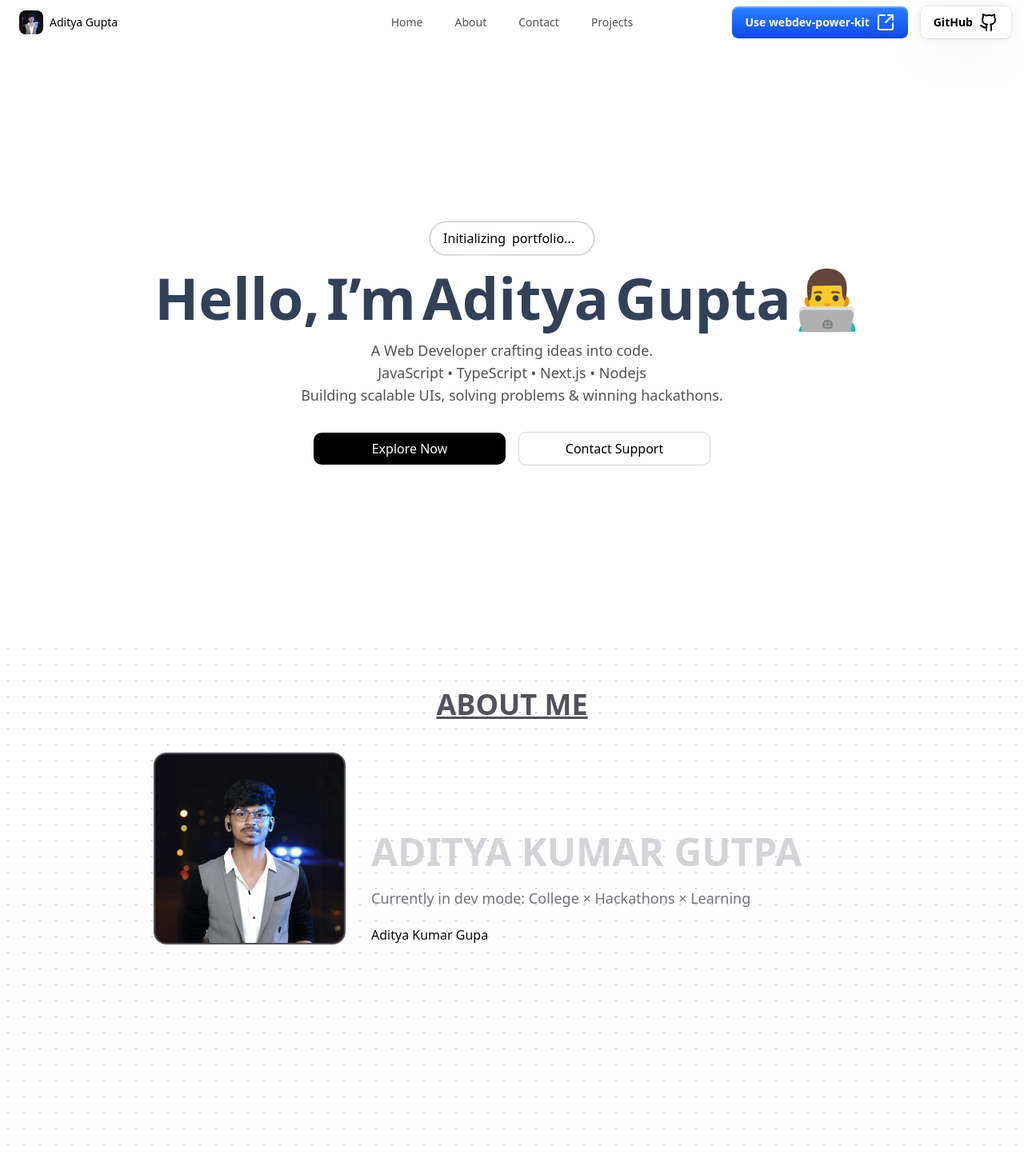
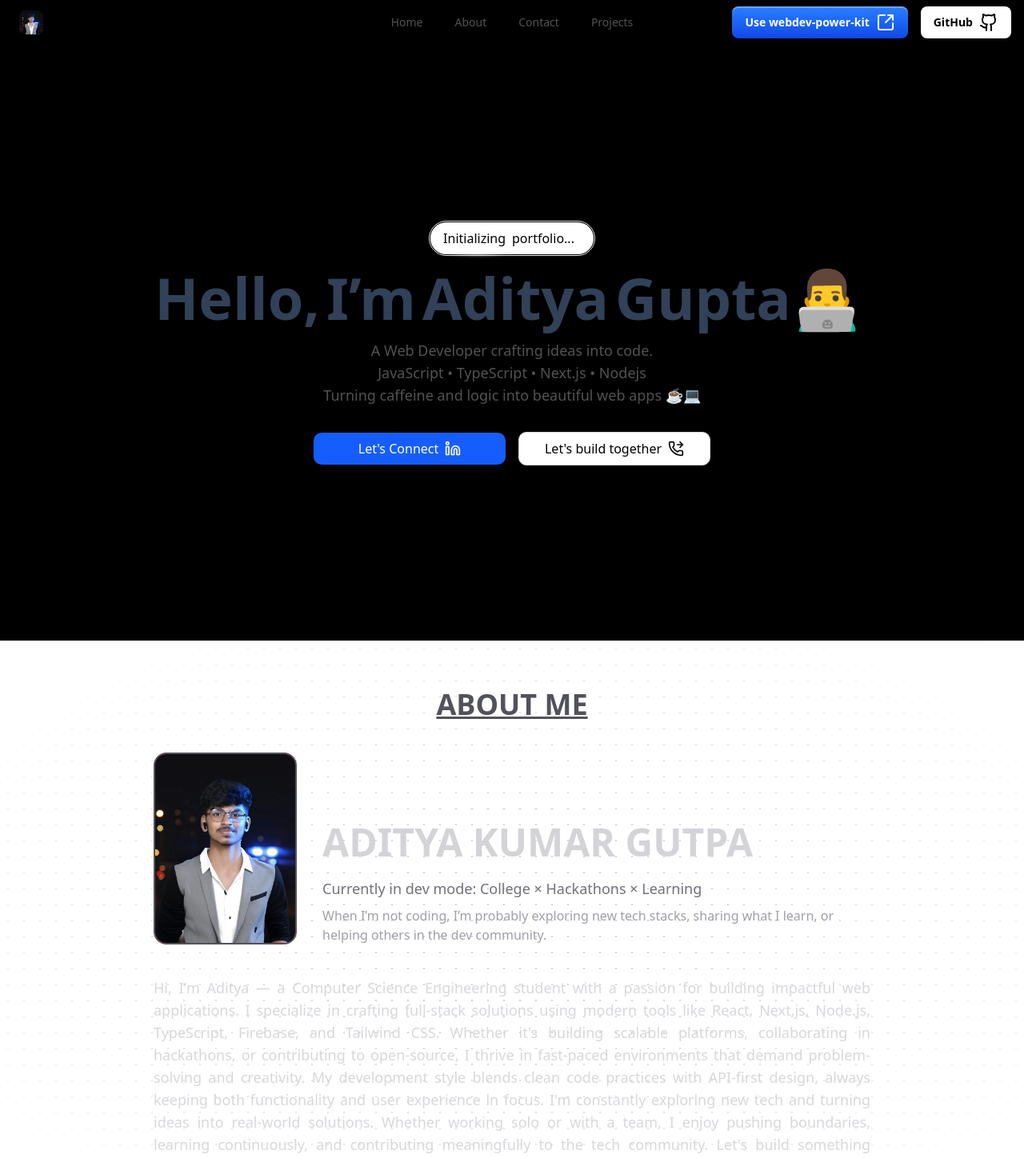
Before and after one commit to dev-aditya-lab/console-aditya, a Next.js app: page / in a window 1280 px wide. Shown: the top 1448 px of the page at 80% size. Built offline with nearby package versions, Linux system fonts and the light colour scheme.

Commit message:
about done

```diff
--- a/components/MainNavbar.tsx
+++ b/components/MainNavbar.tsx
@@ -36,7 +36,7 @@ export function MainNavbar() {
 	const [isMobileMenuOpen, setIsMobileMenuOpen] = useState(false);
 
 	return (
-		<div className="relative w-full">
+		<div className="relative w-full bg-black">
 			<Navbar>
 				{/* Desktop Navigation */}
 				<NavBody>
--- a/components/sections/AboutSection.tsx
+++ b/components/sections/AboutSection.tsx
@@ -1,10 +1,10 @@
 import { cn } from "@/lib/utils";
 import React from "react";
-import  Image  from 'next/image';
+import Image from "next/image";
 
 export function AboutSection() {
 	return (
-    <div className="relative  h-[50rem] w-full   bg-white dark:bg-black">
+		<div className="relative  h-fit w-full   bg-white dark:bg-black">
 			<div
 				className={cn(
 					"absolute inset-0",
@@ -13,12 +13,14 @@ export function AboutSection() {
 					"dark:[background-image:radial-gradient(#404040_1px,transparent_1px)]",
 				)}
 			/>
+			<div className="pointer-events-none absolute inset-0 flex items-center justify-center bg-white [mask-image:radial-gradient(ellipse_at_center,transparent_20%,black)] dark:bg-black"></div>
 			<div className="mx-auto w-full flex items-center justify-center">
 				<div id="about" className="md:w-4xl px-5 md:px-0 z-10 py-5">
-        <h1 className="text-center font-bold py-10 uppercase text-2xl text-zinc-600 underline underline-offset-2 md:text-4xl">About Me</h1>
+					<h1 className="text-center font-bold py-10 uppercase text-2xl text-zinc-600 underline underline-offset-2 md:text-4xl">
+						About Me
+					</h1>
 					<div className="flex md:flex-row flex-col gap-8">
 						<div className="bg-red-500 md:h-60 md:w-60 rounded-2xl border-2 border-zinc-600 overflow-hidden">
-
 							<Image
 								src="/logo.jpg"
 								alt="logo"
@@ -27,11 +29,24 @@ export function AboutSection() {
 								className="rounded-md w-full h-full object-cover"
 							/>
 						</div>
-            <div className="md:flex md:flex-col md:justify-end gap-5">
-                <h1 className="text-center md:text-left font-bold uppercase text-2xl text-zinc-300  md:text-5xl">Aditya Kumar Gutpa</h1>
-                <p className="text-center md:text-left text-zinc-500  text-sm md:text-lg">Currently in dev mode: College × Hackathons × Learning</p>
-                <h1>Aditya Kumar Gupa</h1>
+						<div className="md:flex md:flex-col md:justify-end ">
+							<h1 className="text-center md:text-left font-bold uppercase text-2xl text-zinc-300  md:text-5xl">
+								Aditya Kumar Gutpa
+							</h1>
+							<p className="text-center md:text-left text-zinc-500 pt-5 pb-2 text-sm md:text-lg">
+								Currently in dev mode: College × Hackathons ×
+								Learning
+							</p>
+							<h1 className="text-zinc-400 text-center md:text-left">
+								When I’m not coding, I’m probably exploring new
+								tech stacks, sharing what I learn, or helping
+								others in the dev community.
+							</h1>
 						</div>
+					</div>
+					<div className="my-10">
+						<p className="text-justify  text-zinc-300/90 text-lg">
+							Hi, I&apos;m Aditya — a Computer Science Engineering student with a passion for building impactful web applications. I specialize in crafting full-stack solutions using modern tools like React, Next.js, Node.js, TypeScript, Firebase, and Tailwind CSS. Whether it&apos;s building scalable platforms, collaborating in hackathons, or contributing to open-source, I thrive in fast-paced environments that demand problem-solving and creativity. My development style blends clean code practices with API-first design, always keeping both functionality and user experience in focus. I&apos;m constantly exploring new tech and turning ideas into real-world solutions. Whether working solo or with a team, I enjoy pushing boundaries, learning continuously, and contributing meaningfully to the tech community. Let&apos;s build something awesome together. </p>
 					</div>
 				</div>
 			</div>
--- a/components/sections/hero-section.tsx
+++ b/components/sections/hero-section.tsx
@@ -3,12 +3,12 @@
 import { motion } from "motion/react";
 import { HoverBorderGradient } from "../ui/hover-border-gradient";
 import React from "react";
+import {  LinkedinIcon, PhoneForwarded } from "lucide-react";
 
 export default function HeroSection() {
 	return (
-		<div className="relative min-h-[calc(100vh-55px)]   mx-auto flex max-w-7xl flex-col items-center justify-center">
+		<div className="relative min-h-[calc(100vh-55px)] bg-black   mx-auto flex  flex-col items-center justify-center">
 			<div className="px-4 py-10 md:py-20">
-
 				<h1 className="relative z-10 mx-auto max-w-4xl text-center   text-slate-700  dark:text-slate-300">
 					<div className="flex justify-center mb-4">
 						<HoverBorderGradient
@@ -75,6 +75,7 @@ export default function HeroSection() {
 							</motion.span>
 						))}
 				</h1>
+
 				<motion.p
 					initial={{
 						opacity: 0,
@@ -118,8 +119,7 @@ export default function HeroSection() {
 					}}
 					className="relative z-10 mx-auto max-w-xl  text-center text-lg font-normal text-neutral-600 dark:text-neutral-400"
 				>
-					Building scalable UIs, solving problems & winning
-					hackathons.
+					Turning caffeine and logic into beautiful web apps ☕💻
 				</motion.p>
 				<motion.div
 					initial={{
@@ -134,12 +134,17 @@ export default function HeroSection() {
 					}}
 					className="relative z-10 mt-8 flex flex-wrap items-center justify-center gap-4"
 				>
-					<button className="w-60 transform rounded-lg bg-black px-6 py-2 font-medium text-white transition-all duration-300 hover:-translate-y-0.5 hover:bg-gray-800 dark:bg-white dark:text-black dark:hover:bg-gray-200">
-						Explore Now
+
+				<a href="https://www.linkedin.com/in/aditya-gupta9608/" target="_blank" rel="noopener noreferrer">
+						<button className="w-60 flex justify-center items-center gap-2 transform rounded-lg bg-blue-600 cursor-pointer px-6 py-2 font-medium text-white transition-all duration-300 hover:-translate-y-0.5 hover:bg-gray-800  dark:hover:bg-gray-600">
+						Let&apos;s Connect <LinkedinIcon className="w-5"/>
 					</button>
-					<button className="w-60 transform rounded-lg border border-gray-300 bg-white px-6 py-2 font-medium text-black transition-all duration-300 hover:-translate-y-0.5 hover:bg-gray-100 dark:border-gray-700 dark:bg-black dark:text-white dark:hover:bg-gray-900">
-						Contact Support
+				</a>
+			<a href="mailto:ad1123itya@gmail.com" target="_blank" rel="noopener noreferrer">
+						<button className="w-60 flex justify-center items-center gap-2 transform rounded-lg border border-gray-300 bg-white px-6 py-2 font-medium text-black transition-all duration-300 hover:-translate-y-0.5 hover:bg-gray-100 dark:border-gray-700 dark:bg-black dark:text-white dark:hover:bg-gray-900">
+						Let&apos;s build together <PhoneForwarded className="w-5"/>
 					</button>
+			</a>
 				</motion.div>
 			</div>
 		</div>
--- /dev/null
+++ b/components/ui/code-block.tsx
@@ -0,0 +1,114 @@
+"use client";
+import React from "react";
+import { Prism as SyntaxHighlighter } from "react-syntax-highlighter";
+import { atomDark } from "react-syntax-highlighter/dist/cjs/styles/prism";
+import { IconCheck, IconCopy } from "@tabler/icons-react";
+
+type CodeBlockProps = {
+  language: string;
+  filename: string;
+  highlightLines?: number[];
+} & (
+  | {
+      code: string;
+      tabs?: never;
+    }
+  | {
+      code?: never;
+      tabs: Array<{
+        name: string;
+        code: string;
+        language?: string;
+        highlightLines?: number[];
+      }>;
+    }
+);
+
+export const CodeBlock = ({
+  language,
+  filename,
+  code,
+  highlightLines = [],
+  tabs = [],
+}: CodeBlockProps) => {
+  const [copied, setCopied] = React.useState(false);
+  const [activeTab, setActiveTab] = React.useState(0);
+
+  const tabsExist = tabs.length > 0;
+
+  const copyToClipboard = async () => {
+    const textToCopy = tabsExist ? tabs[activeTab].code : code;
+    if (textToCopy) {
+      await navigator.clipboard.writeText(textToCopy);
+      setCopied(true);
+      setTimeout(() => setCopied(false), 2000);
+    }
+  };
+
+  const activeCode = tabsExist ? tabs[activeTab].code : code;
+  const activeLanguage = tabsExist
+    ? tabs[activeTab].language || language
+    : language;
+  const activeHighlightLines = tabsExist
+    ? tabs[activeTab].highlightLines || []
+    : highlightLines;
+
+  return (
+    <div className="relative w-full rounded-lg bg-slate-900 p-4 font-mono text-sm">
+      <div className="flex flex-col gap-2">
+        {tabsExist && (
+          <div className="flex  overflow-x-auto">
+            {tabs.map((tab, index) => (
+              <button
+                key={index}
+                onClick={() => setActiveTab(index)}
+                className={`px-3 !py-2 text-xs transition-colors font-sans ${
+                  activeTab === index
+                    ? "text-white"
+                    : "text-zinc-400 hover:text-zinc-200"
+                }`}
+              >
+                {tab.name}
+              </button>
+            ))}
+          </div>
+        )}
+        {!tabsExist && filename && (
+          <div className="flex justify-between items-center py-2">
+            <div className="text-xs text-zinc-400">{filename}</div>
+            <button
+              onClick={copyToClipboard}
+              className="flex items-center gap-1 text-xs text-zinc-400 hover:text-zinc-200 transition-colors font-sans"
+            >
+              {copied ? <IconCheck size={14} /> : <IconCopy size={14} />}
+            </button>
+          </div>
+        )}
+      </div>
+      <SyntaxHighlighter
+        language={activeLanguage}
+        style={atomDark}
+        customStyle={{
+          margin: 0,
+          padding: 0,
+          background: "transparent",
+          fontSize: "0.875rem", // text-sm equivalent
+        }}
+        wrapLines={true}
+        showLineNumbers={true}
+        lineProps={(lineNumber) => ({
+          style: {
+            backgroundColor: activeHighlightLines.includes(lineNumber)
+              ? "rgba(255,255,255,0.1)"
+              : "transparent",
+            display: "block",
+            width: "100%",
+          },
+        })}
+        PreTag="div"
+      >
+        {String(activeCode)}
+      </SyntaxHighlighter>
+    </div>
+  );
+};
--- a/package.json
+++ b/package.json
@@ -19,6 +19,7 @@
     "next-themes": "^0.4.6",
     "react": "^19.0.0",
     "react-dom": "^19.0.0",
+    "react-syntax-highlighter": "^15.6.1",
     "tailwind-merge": "^3.3.1"
   },
   "devDependencies": {
@@ -27,6 +28,7 @@
     "@types/node": "^20",
     "@types/react": "^19",
     "@types/react-dom": "^19",
+    "@types/react-syntax-highlighter": "^15.5.13",
     "eslint": "^9",
     "eslint-config-next": "15.3.5",
     "tailwindcss": "^4",
```
Also changed, not shown: 1 other file (tests, documents, lock files or other folders). Lines whose indentation alone changed are shown as unchanged.
